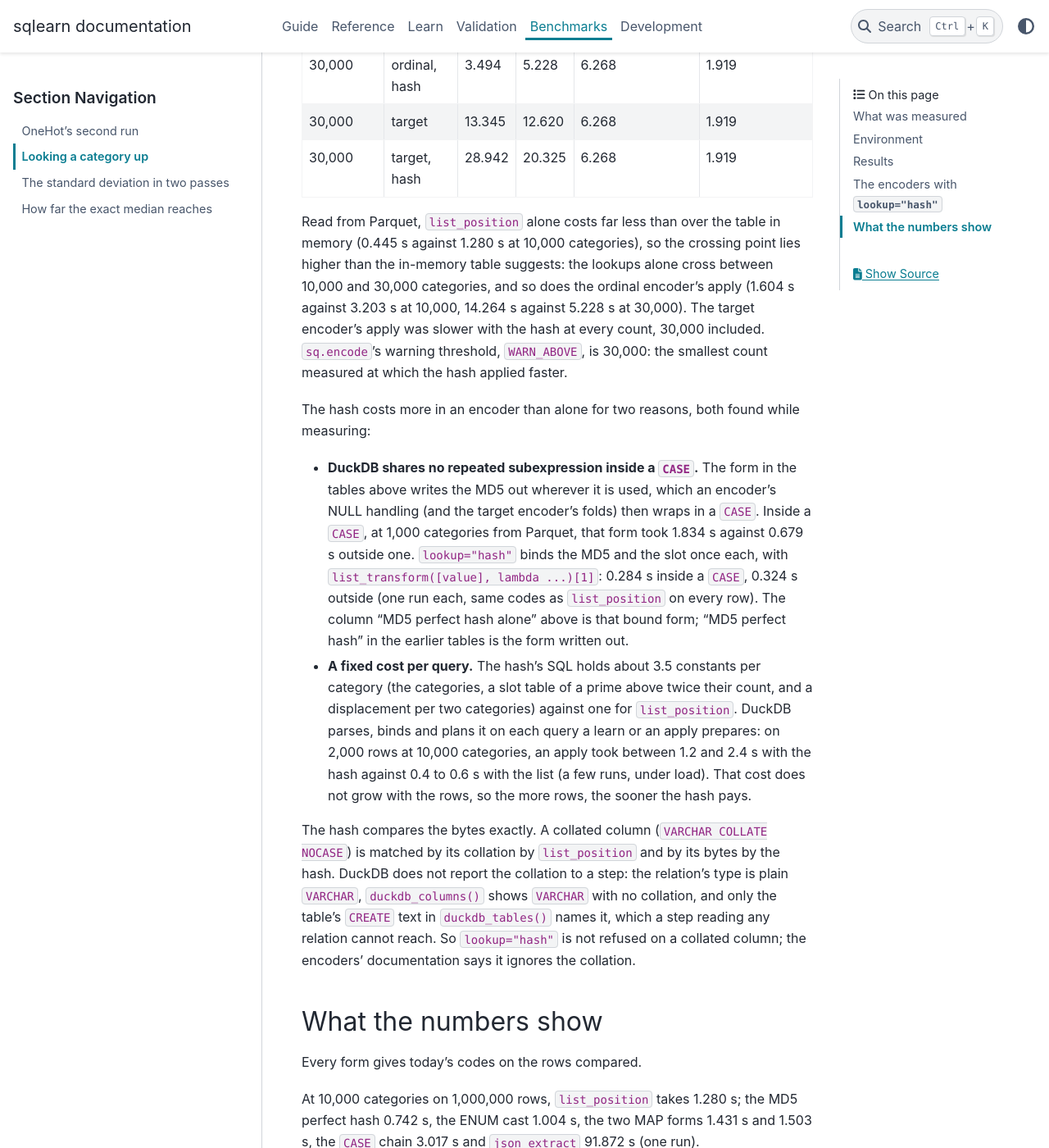
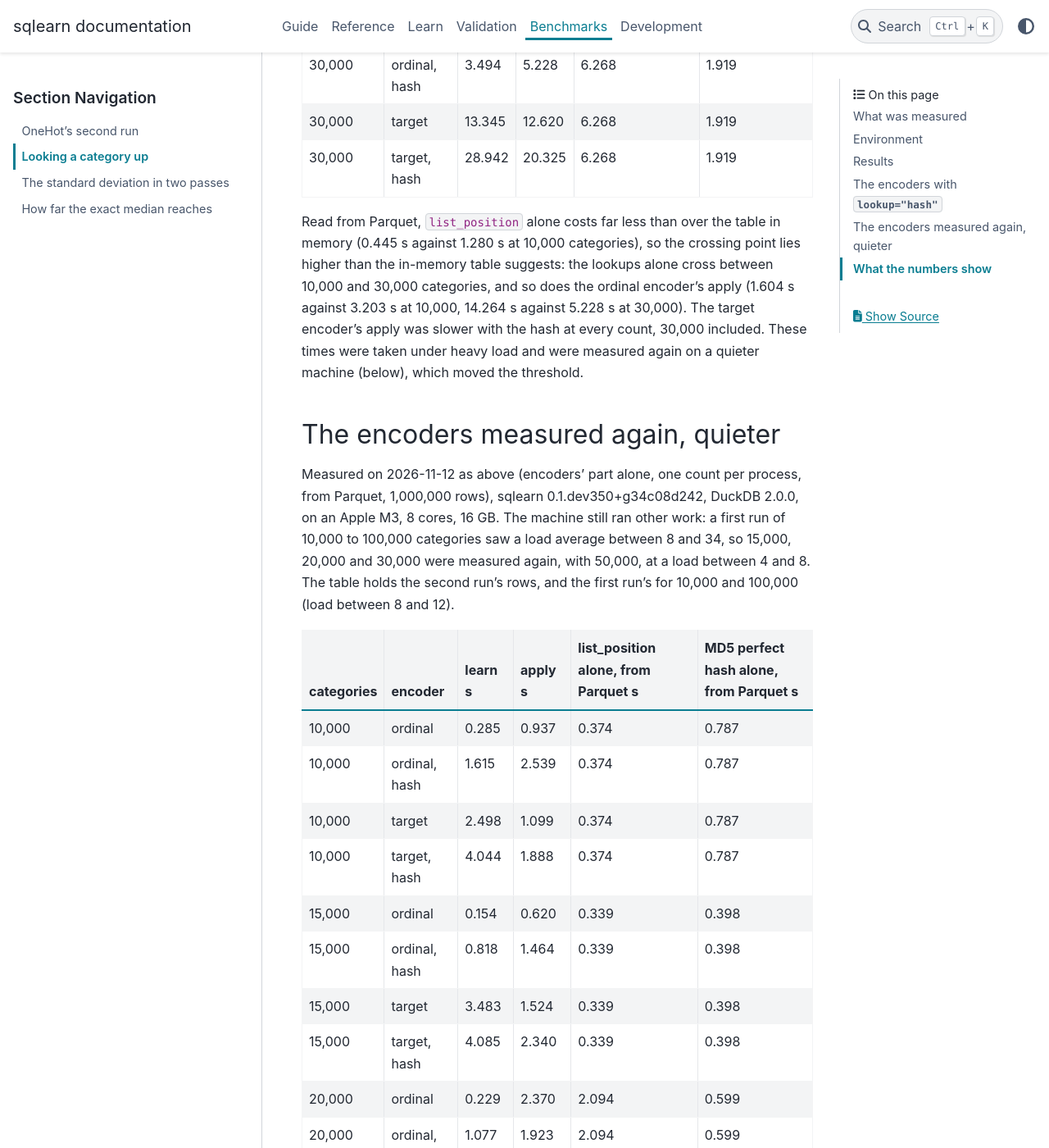
Before and after one commit to glaucis/sqlearn, a Sphinx documentation site: the page built from docs/benchmarks/category-lookup.md, in a window 1280 px wide and 1400 px high, scrolled down 5940 px. Shown: the whole window at 82% size. Built offline with Sphinx 7.4.7 and the PyData theme 0.15.4, drawn with Linux system fonts in a browser that asks for light colours; pages that are not in the unit, such as notebooks, are missing from menus; the version number could not be read and is left out; some of the changed text lies outside the part shown.

Commit message:
feat(encode): warn above 20,000 categories, the target encoder too
Re-measured the category lookup on a quieter machine (#31, R7 and R8). For
both encoders lookup="hash" applies faster from 20,000 categories and
slower at 15,000, so WARN_ABOVE drops from 30,000 to 20,000 and the target
encoder now warns as the ordinal one does. The earlier finding that the
hash was always slower for the target encoder came from a run under heavy
load.

```diff
--- a/docs/benchmarks/category-lookup.md
+++ b/docs/benchmarks/category-lookup.md
@@ -1,7 +1,7 @@
 ---
 type: note
 tags: [benchmarks, performance, encoders, ordinal, target, sqlearn]
-summary: "Times the ways a step can look a category up in one DuckDB expression, at 100, 1,000 and 10,000 categories on 1,000,000 rows, and the ordinal and target encoders with lookup=\"list\" and lookup=\"hash\" from Parquet up to 30,000 categories."
+summary: "Times the ways a step can look a category up in one DuckDB expression, at 100, 1,000 and 10,000 categories on 1,000,000 rows, and the ordinal and target encoders with lookup=\"list\" and lookup=\"hash\" from Parquet up to 100,000 categories."
 related: [index, onehot-second-run]
 ---
 # Looking a category up
@@ -190,8 +190,59 @@ point lies higher than the in-memory table suggests: the lookups alone cross
 between 10,000 and 30,000 categories, and so does the ordinal encoder's
 apply (1.604 s against 3.203 s at 10,000, 14.264 s against 5.228 s at
 30,000). The target encoder's apply was slower with the hash at every count,
-30,000 included. `sq.encode`'s warning threshold, `WARN_ABOVE`, is 30,000:
-the smallest count measured at which the hash applied faster.
+30,000 included. These times were taken under heavy load and were measured
+again on a quieter machine (below), which moved the threshold.
+
+## The encoders measured again, quieter
+
+Measured on 2026-11-12 as above (encoders' part alone, one count per process,
+from Parquet, 1,000,000 rows), sqlearn 0.1.dev350+g34c08d242, DuckDB 2.0.0,
+on an Apple M3, 8 cores, 16 GB. The machine still ran other work: a first run
+of 10,000 to 100,000 categories saw a load average between 8 and 34, so
+15,000, 20,000 and 30,000 were measured again, with 50,000, at a load
+between 4 and 8. The table holds the second run's rows, and the first run's
+for 10,000 and 100,000 (load between 8 and 12).
+
+| categories | encoder | learn s | apply s | list_position alone, from Parquet s | MD5 perfect hash alone, from Parquet s |
+|---|---|---|---|---|---|
+| 10,000 | ordinal | 0.285 | 0.937 | 0.374 | 0.787 |
+| 10,000 | ordinal, hash | 1.615 | 2.539 | 0.374 | 0.787 |
+| 10,000 | target | 2.498 | 1.099 | 0.374 | 0.787 |
+| 10,000 | target, hash | 4.044 | 1.888 | 0.374 | 0.787 |
+| 15,000 | ordinal | 0.154 | 0.620 | 0.339 | 0.398 |
+| 15,000 | ordinal, hash | 0.818 | 1.464 | 0.339 | 0.398 |
+| 15,000 | target | 3.483 | 1.524 | 0.339 | 0.398 |
+| 15,000 | target, hash | 4.085 | 2.340 | 0.339 | 0.398 |
+| 20,000 | ordinal | 0.229 | 2.370 | 2.094 | 0.599 |
+| 20,000 | ordinal, hash | 1.077 | 1.923 | 2.094 | 0.599 |
+| 20,000 | target | 4.638 | 3.497 | 2.094 | 0.599 |
+| 20,000 | target, hash | 5.290 | 2.897 | 2.094 | 0.599 |
+| 30,000 | ordinal | 0.284 | 3.393 | 2.796 | 0.724 |
+| 30,000 | ordinal, hash | 1.416 | 2.502 | 2.796 | 0.724 |
+| 30,000 | target | 6.559 | 4.922 | 2.796 | 0.724 |
+| 30,000 | target, hash | 7.357 | 3.867 | 2.796 | 0.724 |
+| 50,000 | ordinal | 0.412 | 5.456 | 4.994 | 1.095 |
+| 50,000 | ordinal, hash | 2.129 | 3.535 | 4.994 | 1.095 |
+| 50,000 | target | 10.250 | 8.245 | 4.994 | 1.095 |
+| 50,000 | target, hash | 11.237 | 5.764 | 4.994 | 1.095 |
+| 100,000 | ordinal | 1.110 | 15.403 | 22.239 | 1.932 |
+| 100,000 | ordinal, hash | 3.991 | 6.779 | 22.239 | 1.932 |
+| 100,000 | target | 21.497 | 24.722 | 22.239 | 1.932 |
+| 100,000 | target, hash | 20.315 | 10.478 | 22.239 | 1.932 |
+
+`list_position` alone steps up sixfold between 15,000 and 20,000 categories
+(0.339 s to 2.094 s; 0.317 s to 1.583 s in the first run), and from there both
+encoders apply faster with the hash: the ordinal encoder 1.923 s against
+2.370 s, the target encoder 2.897 s against 3.497 s. At 15,000 the list is
+faster for both. The two runs agree on that at 15,000 and 20,000. The first
+run's 30,000 for the target encoder (6.446 s with the list, 12.563 s with the
+hash) was taken at the busiest moment and is not repeated here: on the
+quieter machine the hash won (3.867 s against 4.922 s). Learning with the
+hash costs more at every count except the target encoder's 100,000.
+
+`sq.encode`'s warning threshold, `WARN_ABOVE`, is 20,000 for both encoders:
+the smallest count measured at which the hash applied faster. The crossing
+lies between 15,000 and 20,000.
 
 The hash costs more in an encoder than alone for two reasons, both found
 while measuring:
```
Also changed, not shown: HANDOFF.md (+10 -9 lines), docs/guide/encoding.md (+13 -12 lines), 5 other files.
